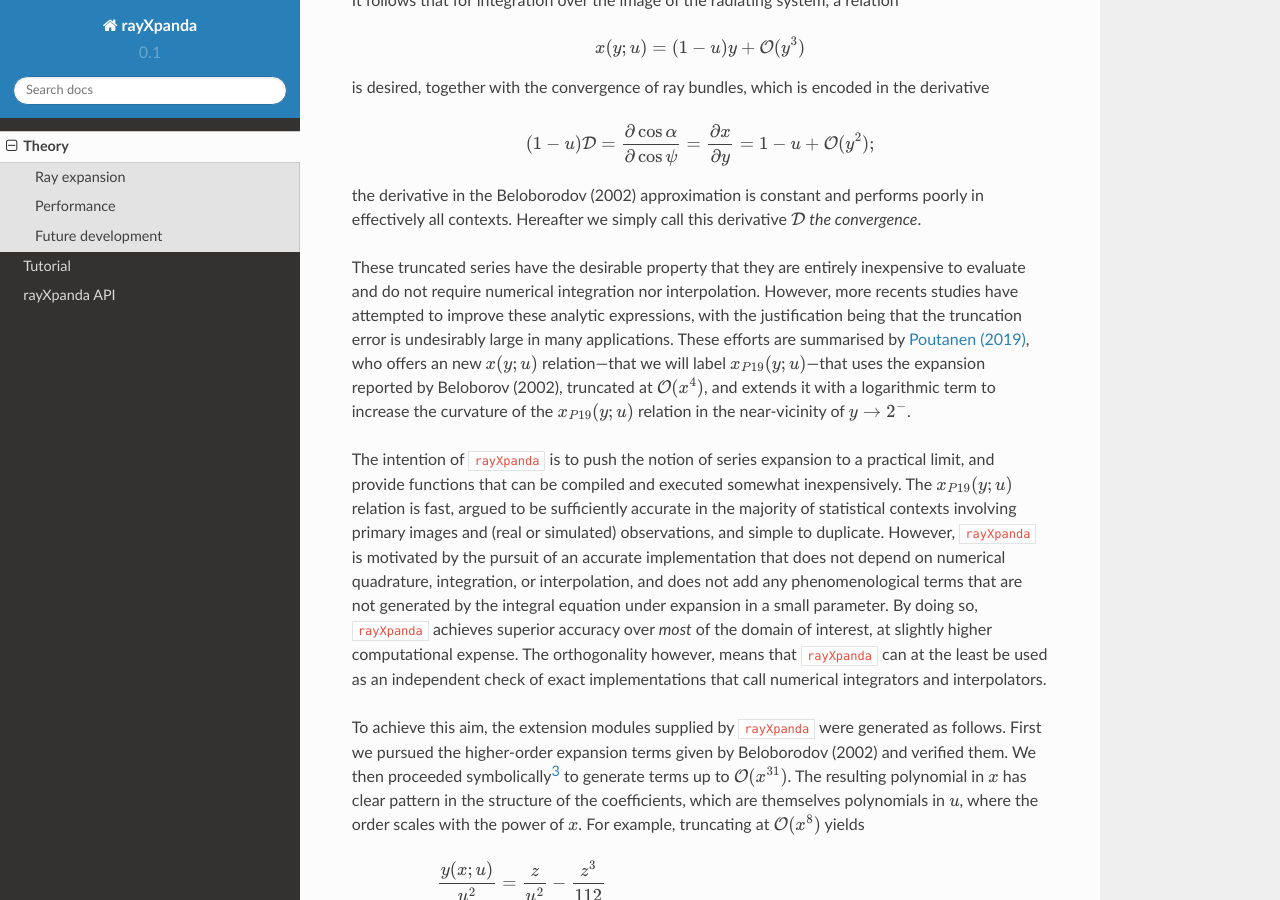
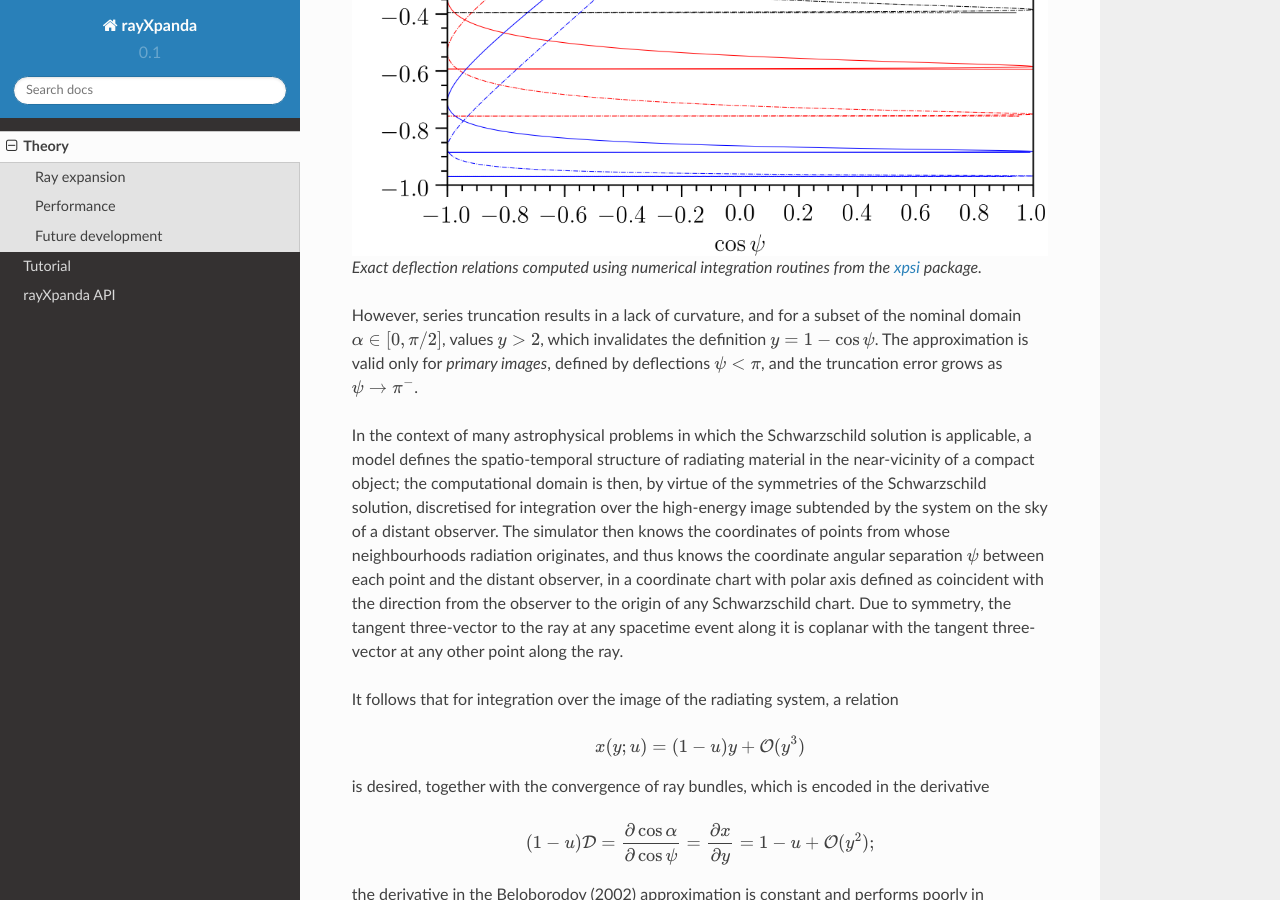
Before and after one commit to ThomasEdwardRiley/rayXpanda, a Sphinx documentation site: the page built from docs/source/theory.rst, in a window 1280 px wide and 900 px high, scrolled down 1746 px. Built offline with Sphinx 7.4.7 and the Read the Docs theme 2.0.0, drawn with Linux system fonts in a browser that asks for light colours.

Commit message:
add exact relations figure

```diff
--- a/docs/source/theory.rst
+++ b/docs/source/theory.rst
@@ -68,6 +68,12 @@ exact function is given by
     \end{aligned}
 
 where :math:`\Theta(\ldots)` denotes the Heaviside function.
+
+.. figure:: _static/exact_relations.png
+    :figwidth: 100 %
+
+    Exact deflection relations computed using numerical integration routines
+    from the xpsi_ package.
 
 However, series truncation results in a lack of curvature, and for a subset of
 the nominal domain :math:`\alpha\in[0,\pi/2]`, values :math:`y>2`, which
```
Also changed, not shown: docs/source/_static/exact_relations.png (added).
